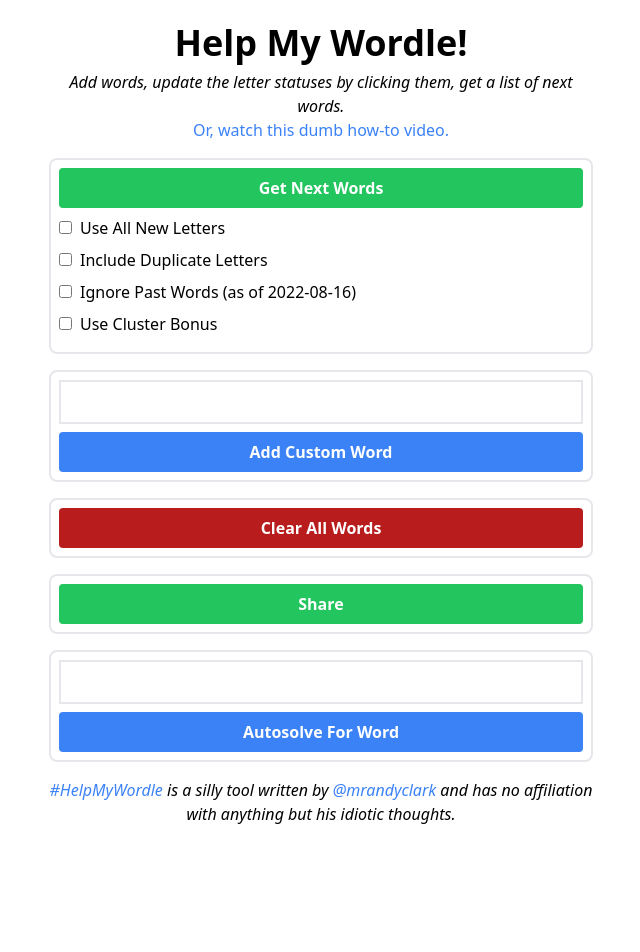
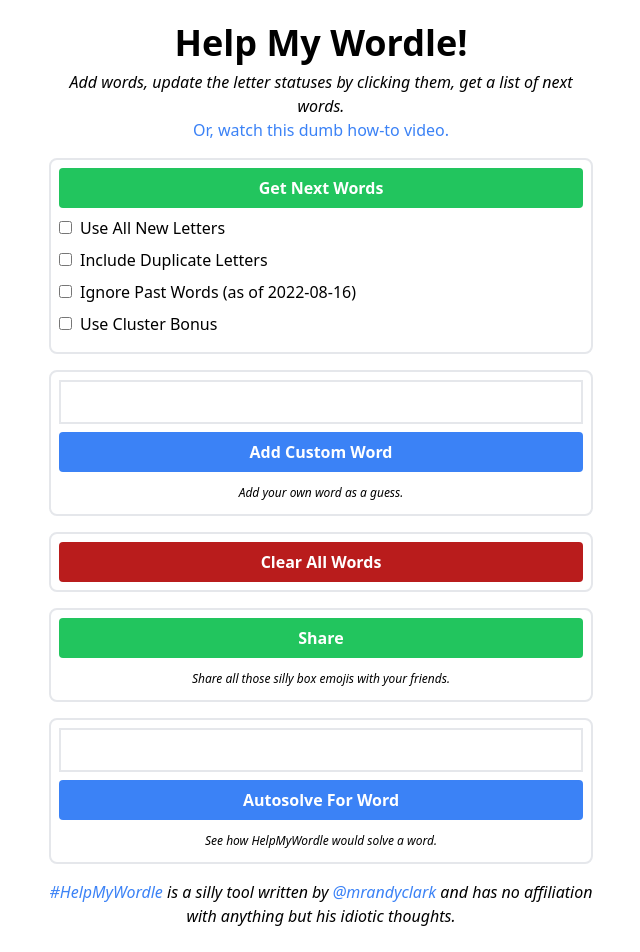
Before and after one commit to mrandyclark/wordle-helper, a Next.js app: page / in a window 1280 px wide. Shown: the top 952 px of the page, without its empty margins (319-959 px from the left). Before the commit the page ends 858 px from the top, so only its background shows below. Built offline with nearby package versions, Linux system fonts and the light colour scheme.

Commit message:
add dumb tool tips

```diff
--- a/pages/index.js
+++ b/pages/index.js
@@ -238,6 +238,14 @@ export default function Home() {
 						onClick={() => { addUserWord(newWord.word) }}
 						text="Add Custom Word"
 					/>
+
+					<Typography
+						className="italic mt-2 p-1 text-center text-xs"
+						component="div"
+					>
+						Add your own word as a guess.
+					</Typography>
+
 					{addWordError && addWordError != '' && (
 						<Typography
 							className="bg-red-100 mt-4 p-2 text-center"
@@ -262,6 +270,12 @@ export default function Home() {
 						onClick={() => { handleShare() }}
 						text="Share"
 					/>
+					<Typography
+						className="italic mt-2 p-1 text-center text-xs"
+						component="div"
+					>
+						Share all those silly box emojis with your friends.
+					</Typography>
 				</div>
 
 				<div className="border-2 my-4 p-2 rounded-lg">
@@ -277,6 +291,14 @@ export default function Home() {
 						onClick={() => { autoSolveWord(autoSolve.word) }}
 						text="Autosolve For Word"
 					/>
+
+					<Typography
+						className="italic mt-2 p-1 text-center text-xs"
+						component="div"
+					>
+						See how HelpMyWordle would solve a word.
+					</Typography>
+
 					{autoSolveError && autoSolveError != '' && (
 						<Typography
 							className="bg-red-100 mt-4 p-2 text-center"
```
